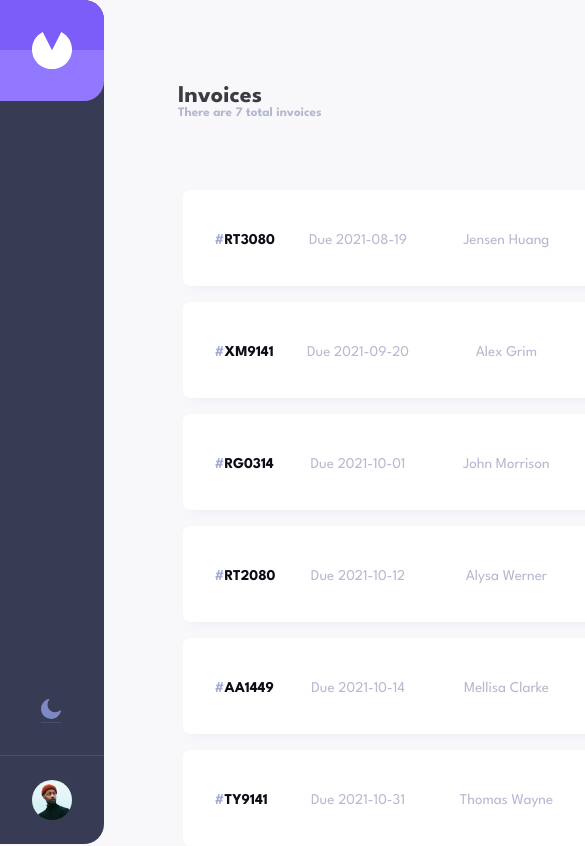
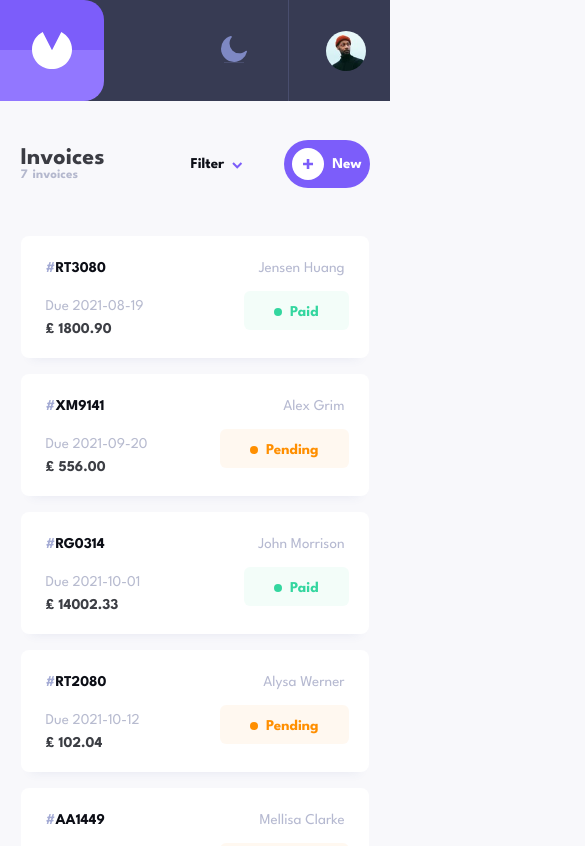
Before and after one commit to Irina923-ar/Invoice-Management-System, a React (Create React App) app: page / in a window 390 px wide. Shown: the top 846 px of the page, 585 px wide, since content can reach past the window. Built offline with nearby package versions, Linux system fonts and the light colour scheme; data requests are answered from the project's data file.

Commit message:
update aplication

```diff
--- a/src/components/IndividualPage.js
+++ b/src/components/IndividualPage.js
@@ -9,6 +9,19 @@ const IndividualPage = () => {
   const { id } = useParams();
   const [showEditInvoiceForm, setShowEditInvoiceForm] = useState(false);
   const [showPopupDelete, setShowPopupDelete] = useState(false);
+  const [isMobile, setIsMobile] = useState(window.innerWidth <= 400);
+
+  useEffect(() => {
+    const handleResize = () => {
+      setIsMobile(window.innerWidth <= 400);
+    };
+
+    window.addEventListener("resize", handleResize);
+
+    return () => {
+      window.removeEventListener("resize", handleResize);
+    };
+  }, []);
 
   const showPopup = () => {
     setShowPopupDelete(!showPopupDelete);
@@ -158,13 +171,13 @@ const IndividualPage = () => {
               </div>
             </div>
             <div className="container-content">
-              <div>
+              <div className="container-content-payment">
                 <div className="subtitle">Invoice Date</div>
                 <div className="content">{post.createdAt}</div>
                 <div className="subtitle subtitle-2">Payment Due</div>
                 <div className="content">{post.paymentDue}</div>
               </div>
-              <div>
+              <div className="container-content-bill-to">
                 <div className="subtitle">Bill to</div>
                 <div className="content">{post.clientName}</div>
                 <div className="subtitle">{post.clientAddress.street}</div>
@@ -172,7 +185,7 @@ const IndividualPage = () => {
                 <div className="subtitle">{post.clientAddress.postCode}</div>
                 <div className="subtitle">{post.clientAddress.country}</div>
               </div>
-              <div>
+              <div className="container-content-sent-to">
                 <div className="subtitle">Sent to</div>
                 <div className="content">{post.clientEmail}</div>
               </div>
@@ -184,21 +197,32 @@ const IndividualPage = () => {
                 <div className="subtitle">Price</div>
                 <div className="subtitle">Total</div>
               </div>
-              {/* map */}
               <div>
                 {post.items.map((item, index) => (
                   <div className="container-amount-items" key={index}>
                     <div className="content">{item.name}</div>
-                    <div className="item">{item.quantity}</div>
-                    <div className="item">₤ {item.price}</div>
-                    <div className="content">₤ {item.total}</div>
+                    {isMobile ? (
+                      <div className="container-amount-items-mobile">
+                        <div className="item mobile-quantity">
+                          {item.quantity}
+                        </div>
+                        <span className="item">x</span>
+                        <div className="item">₤ {item.price.toFixed(2)}</div>
+                      </div>
+                    ) : (
+                      <>
+                        <div className="item">{item.quantity}</div>
+                        <div className="item">₤ {item.price.toFixed(2)}</div>
+                      </>
+                    )}
+                    <div className="content">₤ {item.total.toFixed(2)}</div>
                   </div>
                 ))}
               </div>
               <div className="container-amount-total">
                 <div className="container-amount-total-title">Amount Due</div>
                 <div className="container-amount-total-price">
-                  ₤ {post.total}
+                  ₤ {post.total.toFixed(2)}
                 </div>
               </div>
             </div>
--- a/src/components/Navbar.js
+++ b/src/components/Navbar.js
@@ -1,7 +1,20 @@
-import React, { useState } from "react";
+import React, { useState, useEffect } from "react";
 
 const Navbar = ({ toggleNewInvoice, toggleFilter, totalInvoiceCount }) => {
   const [showFilter, setShowFilter] = useState(false);
+  const [isMobile, setIsMobile] = useState(window.innerWidth <= 400);
+
+  useEffect(() => {
+    const handleResize = () => {
+      setIsMobile(window.innerWidth <= 400);
+    };
+
+    window.addEventListener("resize", handleResize);
+
+    return () => {
+      window.removeEventListener("resize", handleResize);
+    };
+  }, []);
 
   const handleFilterToggle = () => {
     setShowFilter(!showFilter);
@@ -12,14 +25,25 @@ const Navbar = ({ toggleNewInvoice, toggleFilter, totalInvoiceCount }) => {
     <div className="navbar">
       <div>
         <div className="invoice">Invoices</div>
-        <div className="total-invoice">
-          There are{" "}
-          <span className="total-invoice-count">{totalInvoiceCount}</span> total
-          invoices
-        </div>
+        {isMobile ? (
+          <div className="total-invoice">
+            <span className="total-invoice-count">{totalInvoiceCount}</span>
+            <span className="invoices-text">invoices</span>
+          </div>
+        ) : (
+          <div className="total-invoice">
+            There are{" "}
+            <span className="total-invoice-count">{totalInvoiceCount}</span>{" "}
+            total invoices
+          </div>
+        )}
       </div>
       <div className="filter">
-        <div className="filter-title">Filter by status</div>
+        {isMobile ? (
+          <div className="filter-title">Filter</div>
+        ) : (
+          <div className="filter-title">Filter by status</div>
+        )}
         <button className="btn-arrow-down" onClick={handleFilterToggle}>
           <img src="assets/icon-arrow-down.svg" alt=""></img>
         </button>
@@ -28,7 +52,11 @@ const Navbar = ({ toggleNewInvoice, toggleFilter, totalInvoiceCount }) => {
         <button className="btn-add" onClick={() => toggleNewInvoice()}>
           <img src="assets/icon-plus.svg" alt=""></img>
         </button>
-        <div className="add-title">New Invoice</div>
+        {isMobile ? (
+          <div className="add-title">New</div>
+        ) : (
+          <div className="add-title">New Invoice</div>
+        )}
       </div>
     </div>
   );
--- a/src/components/Post.js
+++ b/src/components/Post.js
@@ -3,6 +3,8 @@ import { Link } from "react-router-dom";
 
 const Post = ({ post }) => {
   return (
+    <div>
+      <Link to={`/individual-page/${post.id}`} className="link">
         <div className="posts">
           <div className="id-post">
             <span className="hashtag">#</span>
@@ -10,7 +12,7 @@ const Post = ({ post }) => {
           </div>
           <div className="payment-due">Due {post.paymentDue}</div>
           <div className="client-name">{post.clientName}</div>
-      <div className="total">₤ {post.total}</div>
+          <div className="total">₤ {post.total.toFixed(2)}</div>
           <div
             className={`status ${
               post.status === "paid"
@@ -31,8 +33,11 @@ const Post = ({ post }) => {
             ></div>
             <div className="status-post">{post.status}</div>
           </div>
-      <Link to={`/individual-page/${post.id}`} className="btn-arrow-right">
-        <img src="assets/icon-arrow-right.svg"></img>
+          <img
+            className="btn-arrow-right"
+            src="assets/icon-arrow-right.svg"
+          ></img>
+        </div>
       </Link>
     </div>
   );
--- a/src/index.css
+++ b/src/index.css
@@ -78,7 +78,7 @@ body {
 }
 
 .header {
-  display: inline-block;
+  display: block;
   top: 0px;
   left: 0px;
   height: 100%;
@@ -122,6 +122,11 @@ body {
 
 .icon-sun {
   display: none;
+  transform: scale(1.3);
+}
+
+.icon-moon {
+  transform: scale(1.3);
 }
 
 .div-border {
@@ -148,6 +153,7 @@ body {
   align-items: center;
   min-width: 1080px;
   margin-top: 48px;
+  margin-bottom: 105px;
 }
 
 .navbar {
@@ -167,10 +173,16 @@ body {
 }
 
 .total-invoice {
+  display: flex;
+  align-items: center;
   color: var(--clr-secondary-200);
   opacity: 0.6;
   font-weight: var(--fw-bold);
   font-size: var(--fs-100);
+}
+
+.invoices-text {
+  margin-left: 5px;
 }
 
 .filter {
@@ -327,6 +339,10 @@ body {
 .btn-arrow-right {
   border: none;
   background-color: var(--clr-secondary-950);
+}
+
+.link {
+  text-decoration: none;
 }
 
 /* Backdrop */
@@ -782,3 +798,278 @@ input[type="number"]::-webkit-outer-spin-button {
 .filter-post-div {
   margin-top: 16px;
 }
+
+@media (max-width: 937px) {
+  .header {
+    display: flex;
+    align-items: center;
+    right: 0px;
+    height: auto;
+    width: 100%;
+    border-radius: 0px;
+  }
+
+  .navbar {
+    display: flex;
+    justify-content: center;
+    align-items: center;
+    margin-top: 140px;
+    min-width: 0px;
+  }
+
+  .jobs-grid {
+    min-width: 0px;
+  }
+
+  .avatar {
+    bottom: 30%;
+    right: 0;
+  }
+
+  .div-border {
+    right: 101px;
+    height: 100%;
+    width: 1px;
+    bottom: 0;
+  }
+
+  .dark-theme {
+    bottom: 30%;
+    right: 105px;
+    bottom: unset;
+  }
+
+  .individual-page {
+    margin-top: 100px;
+    padding-top: 40px;
+    min-width: 0px;
+  }
+
+  .container-status {
+    margin-right: 130px;
+  }
+
+  .form {
+    padding-left: 56px;
+    width: 60%;
+  }
+
+  .buttons-form {
+    width: 60%;
+    padding: 31px 56px 31px 56px;
+  }
+
+  .filter-post {
+    top: 190px;
+    left: 54%;
+  }
+}
+
+@media (max-width: 400px) {
+  .filter {
+    margin-left: 86px;
+  }
+
+  .filter-post {
+    left: 30%;
+  }
+
+  .jobs-grid {
+    margin-top: 32px;
+  }
+
+  .btn-arrow-right {
+    display: none;
+  }
+
+  .posts {
+    display: block;
+    position: relative;
+    padding: 25px 24px 22px 24px;
+  }
+
+  .avatar {
+    margin: 0 24px;
+  }
+
+  .posts .id-post {
+    margin-bottom: 24px;
+  }
+
+  .posts .client-name {
+    position: absolute;
+    justify-content: flex-end;
+    right: 24px;
+    top: 25px;
+    padding: 0;
+  }
+
+  .posts .status {
+    position: absolute;
+    justify-content: flex-end;
+    right: 0px;
+    bottom: 28px;
+  }
+
+  .posts .total {
+    justify-content: flex-start;
+  }
+
+  .posts .payment-due {
+    margin-right: 187px;
+    margin-bottom: 9px;
+  }
+
+  .individual-page {
+    position: relative;
+    padding-right: 24px;
+    padding-left: 24px;
+    padding-top: 33px;
+  }
+
+  .individual-page-header {
+    display: flex;
+    align-items: center;
+    padding: 37px 24px 39px 24px;
+  }
+
+  .individual-page-header .status {
+    position: absolute;
+    right: 24px;
+  }
+
+  .individual-page-header .status-title {
+    display: flex;
+    justify-content: flex-start;
+    left: 0;
+    margin-right: 140px;
+  }
+
+  .container {
+    padding-left: 24px;
+    padding-right: 24px;
+    margin-bottom: 147px;
+  }
+
+  .individual-page .buttons {
+    position: absolute;
+    bottom: 0;
+    width: 100%;
+    background-color: var(--clr-secondary-950);
+  }
+
+  .container-content {
+    display: flex;
+    position: relative;
+    padding-bottom: 90px;
+  }
+
+  .container-header {
+    display: grid;
+  }
+
+  .container-header .id-post {
+    margin-bottom: 30px;
+  }
+
+  .container-content-sent-to {
+    position: absolute;
+    bottom: -10px;
+  }
+
+  .container-content-payment {
+    margin-right: 62px;
+  }
+
+  .container-amount-title {
+    display: none;
+  }
+
+  .container-amount-items {
+    position: relative;
+    padding: 25px 24px 34px 24px;
+  }
+
+  .container-amount-items-mobile {
+    display: flex;
+    justify-content: space-between;
+    align-items: center;
+    position: absolute;
+    bottom: 20px;
+  }
+
+  .container-amount-total {
+    padding: 26px 24px 22px 24px;
+  }
+
+  .backdrop-delete {
+    padding: 36px 32px 32px 32px;
+    width: 290px;
+  }
+
+  .individual-page .buttons {
+    bottom: 32px;
+  }
+
+  .form {
+    width: 100%;
+    padding: 59px 24px 32px 24px;
+  }
+
+  .buttons-form {
+    width: 100%;
+    padding: 21px 24px 22px 24px;
+  }
+
+  .container-form {
+    position: relative;
+    padding-bottom: 90px;
+  }
+
+  .input-country-mobile {
+    position: absolute;
+    bottom: 0;
+    left: 0;
+    width: 100%;
+  }
+
+  .contaner-form-payment {
+    padding-bottom: 0;
+    display: block;
+    width: 100%;
+  }
+
+  .container-form-payment .container-form-div {
+    margin-right: 0;
+  }
+
+  .container-item-change {
+    position: relative;
+    padding-top: 90px;
+    margin-top: 22px;
+  }
+
+  .item-name {
+    position: absolute;
+    top: 0px;
+  }
+
+  .item-change {
+    align-items: center;
+    grid-template-columns: 0.15fr 0.25fr 0.01fr 0.01fr 0.05fr;
+  }
+
+  .item-name-company {
+    position: absolute;
+    top: 10px;
+    width: 100%;
+  }
+
+  .item-quantity {
+    width: 20px;
+  }
+
+  .item-price {
+    width: 60px;
+  }
+}
```
Also changed, not shown: src/components/EditForm.js (+7 -53 lines), src/components/NewInvoiceForm.js (+7 -7 lines). Lines whose indentation alone changed are shown as unchanged.
